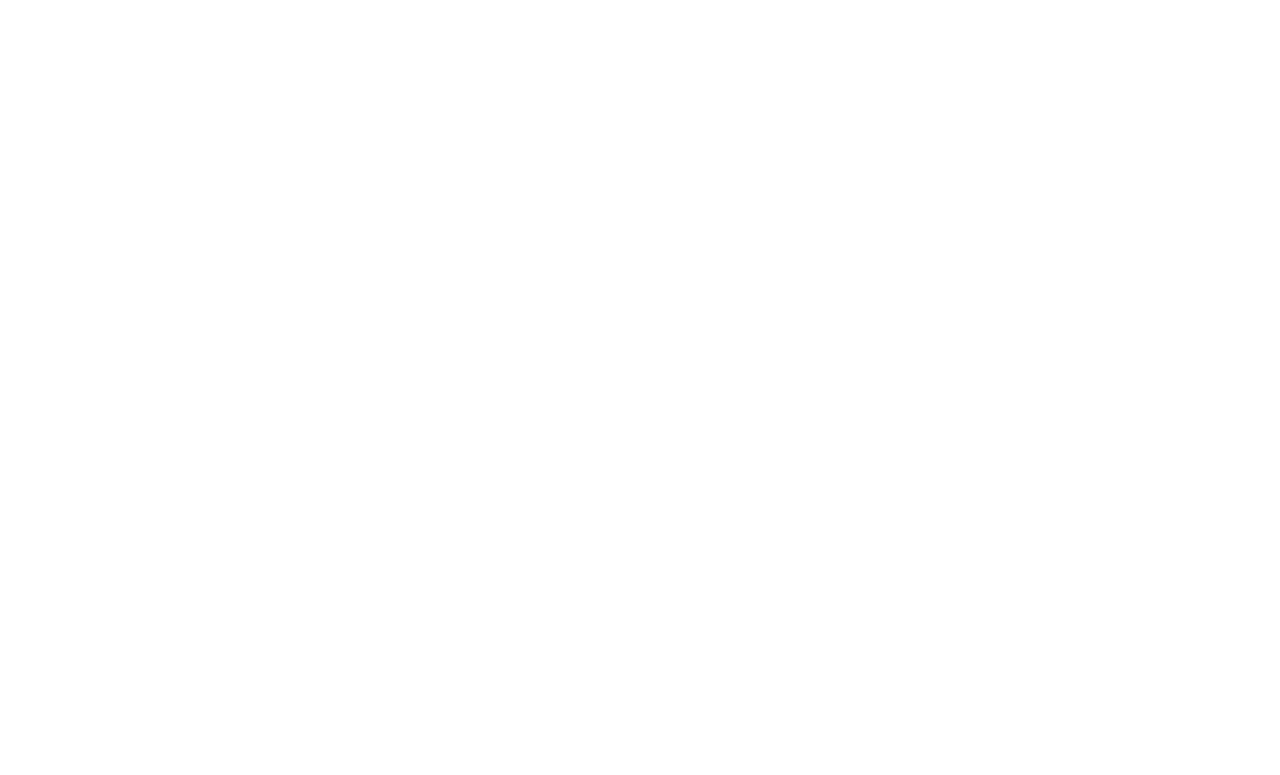
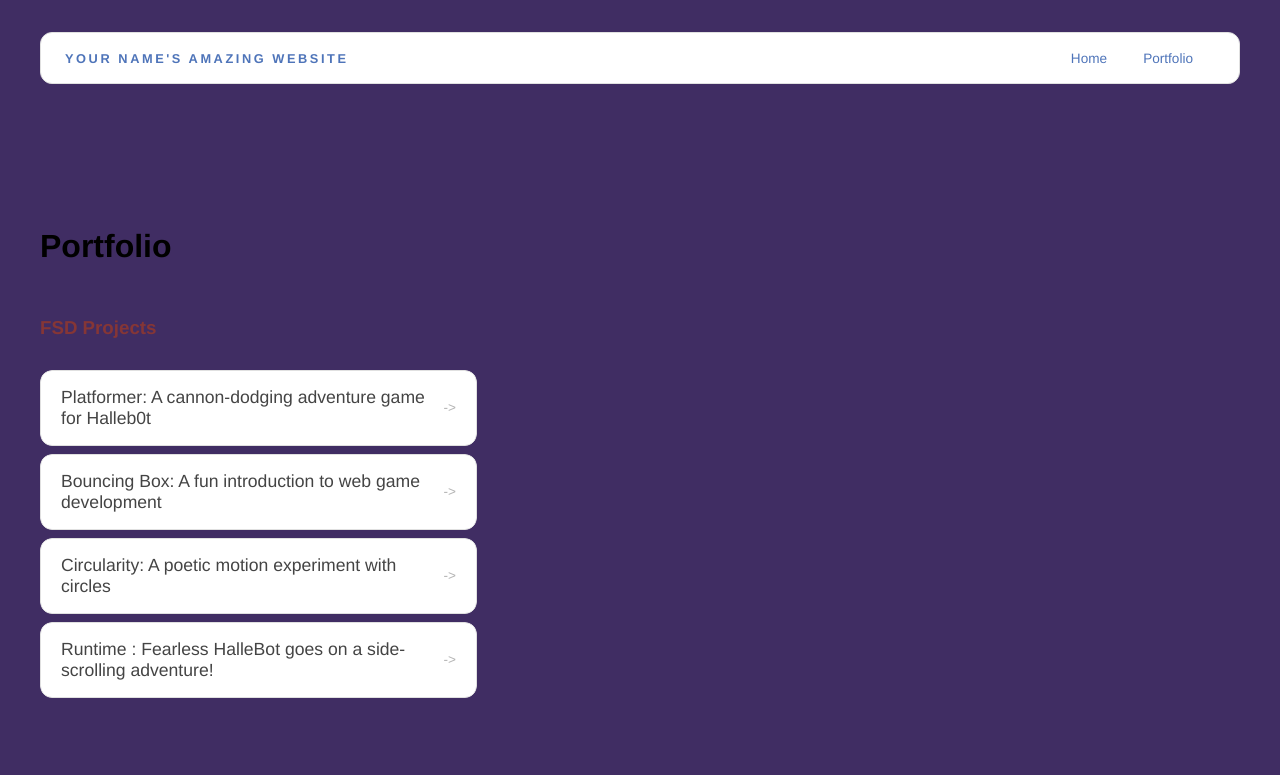
Before and after one commit to Gabe-clou/Gabe-clou.github.io, a plain HTML site: page portfolio.html in a window 1280 px wide. Drawn offline with Linux system fonts and the light colour scheme.

Commit message:
porfolio

```diff
--- a/portfolio.html
+++ b/portfolio.html
@@ -0,0 +1,48 @@
+<!DOCTYPE html>
+<html>
+  <head>
+  <title>Your Name's Website</title>
+  <link rel="stylesheet" href="style.css" />
+</head>
+  <body>
+    <!-- All content goes here -->
+    <div id="all-contents">
+      <nav>
+  <h1>Your Name's Amazing Website</h1>
+  <ul id="nav-ul">
+    <li class="nav-li">
+      <a href="index.html">Home</a>
+    </li>
+    <li class="nav-li">
+      <a href="portfolio.html">Portfolio</a>
+    </li>
+    <li>
+  </ul>
+</nav>
+
+  <main>
+  <div class="content">
+    <h1>Portfolio</h1>
+    <h3>FSD Projects</h3>
+    <ul id="portfolio">
+<li>
+  <a href="fsd-projects/platformer/">Platformer: A cannon-dodging adventure game for Halleb0t</a>
+</li>
+<li>
+  <a href="fsd-projects/bouncing-box/">Bouncing Box: A fun introduction to web game development</a>
+</li>
+<li>
+  <a href="fsd-projects/circularity/">Circularity: A poetic motion experiment with circles</a>
+</li>
+<li>
+ <a href="fsd-projects/runtime/">Runtime : Fearless HalleBot goes on a side-scrolling adventure!</a>
+</li>
+    </ul>
+
+    <!-- ASD Projects will go here -->
+
+  </div>
+</main>
+    </div>
+  </body>
+</html>
--- a/style.css
+++ b/style.css
@@ -159,3 +159,55 @@ nav h1 {
   background: #bb690c;
   color: #f3bd0b;
 }
+/* Portfolio styles */
+.content h1 {
+  color: black;
+}
+
+#portfolio {
+  list-style: none;
+  margin: 0;
+  padding: 0;
+  width: 100%;
+  display: flex;
+  flex-direction: column;
+  gap: 8px;
+}
+
+#portfolio li {
+  border-radius: 12px;
+  overflow: hidden;
+}
+
+#portfolio a {
+  display: flex;
+  justify-content: space-between;
+  align-items: center;
+  text-decoration: none;
+  color: #444;
+  padding: 16px 20px;
+  font-size: 1.1rem;
+  font-weight: 500;
+  background: #fff;
+  border: 1px solid #e0e0e0;
+  border-radius: 12px;
+  transition: background 0.25s ease, color 0.25s ease, transform 0.25s ease;
+}
+
+#portfolio a:hover {
+  background: #000;
+  color: #fff;
+  transform: translateX(4px);
+}
+
+#portfolio a::after {
+  content: "->";
+  font-size: 0.85rem;
+  opacity: 0.4;
+  transition: opacity 0.25s ease;
+  white-space: nowrap;
+}
+
+#portfolio a:hover::after {
+  opacity: 1;
+}
```
Also changed, not shown: index.html (+1 -1 lines).
